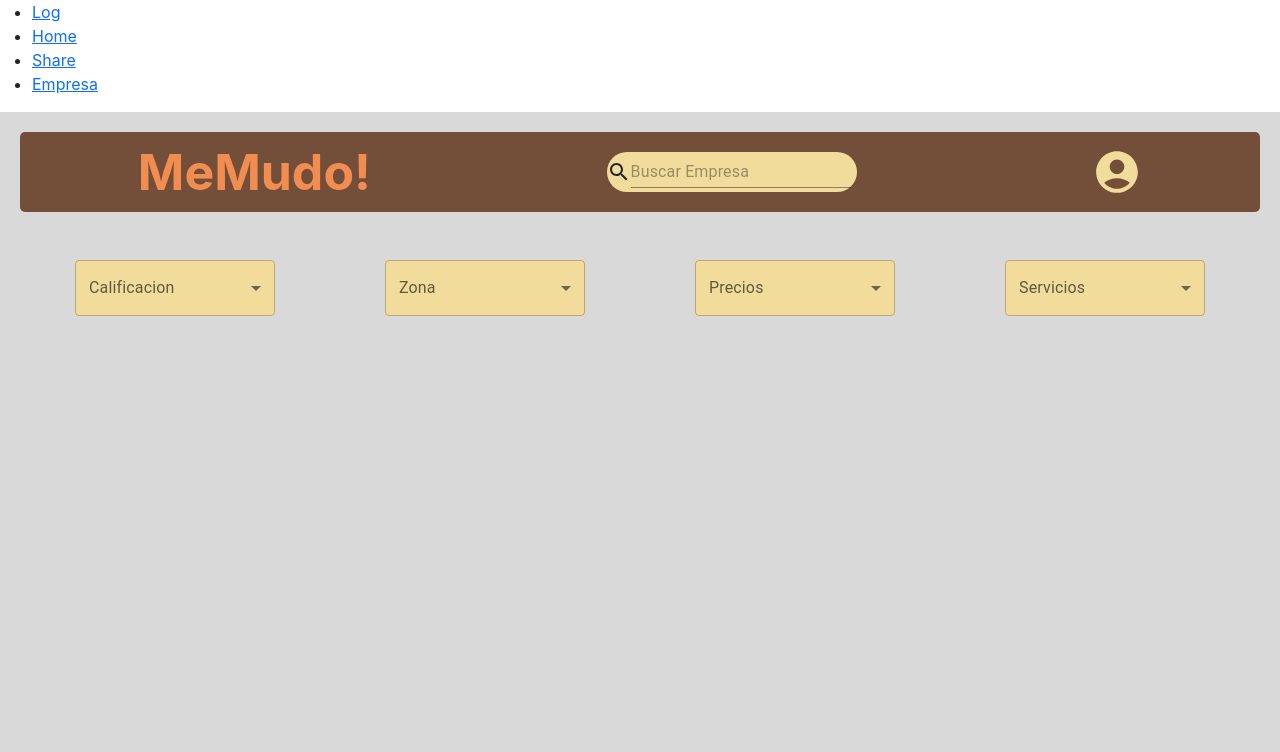
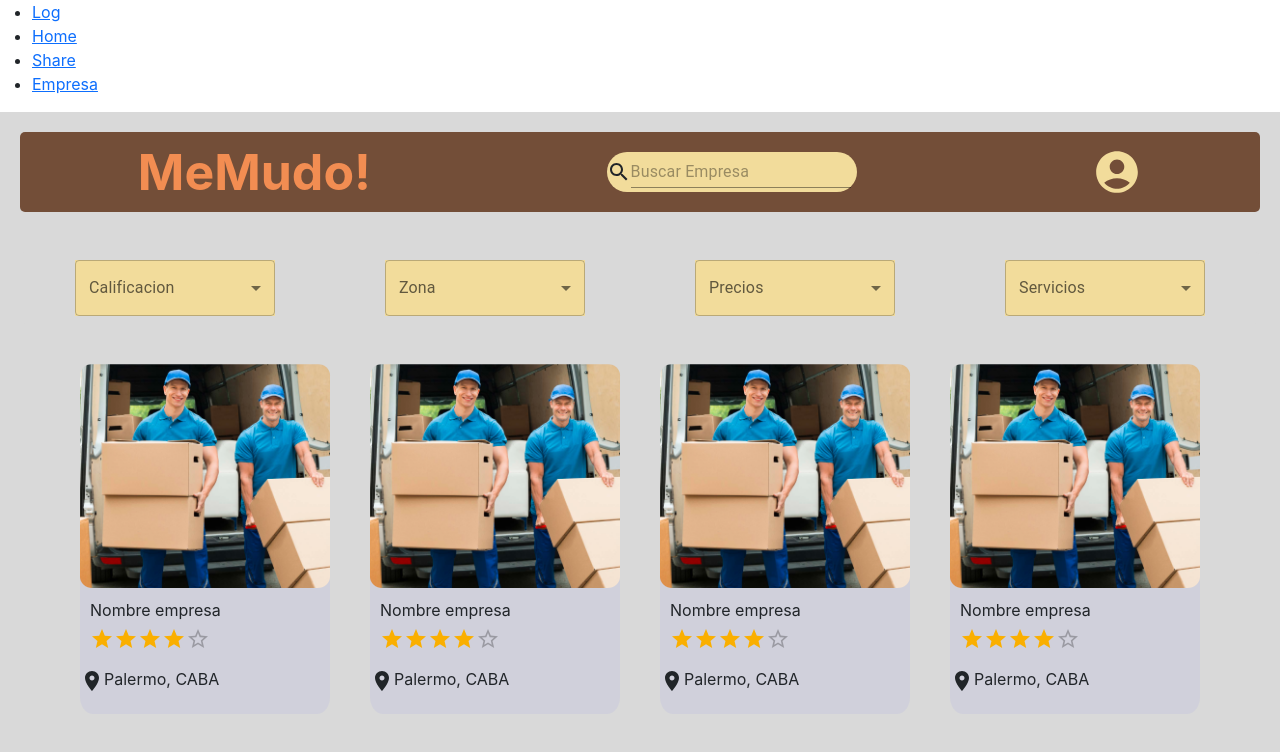
Before and after one commit to IgnacioSorgentini/Web-Mudanzas-FrontEnd, a React (Create React App) app: page /Home in a window 1280 px wide. Shown: the top 752 px of the page. Built offline with nearby package versions, Linux system fonts and the light colour scheme.

Commit message:
Armando componente Empresa e insertando algunos en la pantalla Home Cliente

```diff
--- a/src/components/Empresa/Empresa.css
+++ b/src/components/Empresa/Empresa.css
@@ -0,0 +1,40 @@
+.contenedor-empresa{
+    display: flex;
+    flex-direction: column;
+    box-sizing: border-box;
+    width: 250px;
+    height: 350px;
+    background-color: rgba(128, 128, 228, .1);
+    margin: 20px;
+    border-radius: 5%;
+}
+
+.contenedor-imagen{
+    width: 100%;
+    height: 65%;
+    border-radius: 5%;
+    background-image: url('./ImagenEmpresa.PNG');
+    background-repeat: no-repeat;
+    background-size: cover;
+}
+
+.contenedor-nombre{
+    margin-top: 5px;
+    padding-left: 10px;
+}
+
+.contenedor-puntuacion{
+    padding-left: 10px;
+}
+
+.contenedor-ubicacion{
+    margin-top: 5px;
+}
+
+.contenedor-empresa div{
+    margin-bottom: 5px;
+}
+
+.contenedor-empresa:hover{
+    background-color: rgba(128, 128, 228, .3);
+}
--- a/src/components/Empresa/Empresa.jsx
+++ b/src/components/Empresa/Empresa.jsx
@@ -1,12 +1,25 @@
 import React from "react";
 import './Empresa.css';
+import Rating from '@mui/material/Rating';
+import LocationOnIcon from '@mui/icons-material/LocationOn';
 
 function Empresa(){
     return(
-        <div className="empresa">
+        <div className="contenedor-empresa">
+            <div className="contenedor-imagen">
 
+            </div>
+            <div className="contenedor-nombre">
+                Nombre empresa
+            </div>
+            <div className="contenedor-puntuacion">
+                <Rating name="read-only" value={4}  readOnly/>
+            </div>
+            <div className="contenedor-ubicacion">
+                <p><LocationOnIcon></LocationOnIcon>Palermo, CABA</p>
+            </div>
         </div>
     )
 }
 
-export default Empresa();
+export default Empresa;
--- a/src/pages/HomeCliente/HomeCliente.css
+++ b/src/pages/HomeCliente/HomeCliente.css
@@ -0,0 +1,4 @@
+.caja{
+    display: flex;
+    flex-wrap: nowrap;
+}
--- a/src/pages/HomeCliente/HomeCliente.jsx
+++ b/src/pages/HomeCliente/HomeCliente.jsx
@@ -11,11 +11,12 @@ import FormControlLabel from '@mui/material/FormControlLabel';
 import Checkbox from '@mui/material/Checkbox';
 import Input from '@mui/material/Input';
 import Box from '@mui/material/Box';
+import Empresa from '../../components/Empresa/Empresa';
 
 export default function Home(){
 
     return(
-        <div style={{display:"flex",height:"100vh", backgroundColor:"#D9D9D9",flex:1,flexDirection:"column"}}>
+        <div style={{display:"flex", backgroundColor:"#D9D9D9",flex:1,flexDirection:"column"}}>
           <div style={{display:"flex",backgroundColor:"#734E38",height:"10vh",flexDirection:"row",justifyContent:"space-around" , borderRadius:"5px",margin:"20px",alignItems:"center"}}>
             <a style={{fontWeight: "bold",color:"#F28D52",fontSize:50}}>MeMudo!</a>
             <Box  style={{display:"flex",backgroundColor:"#F2DC9B",width : 250,height: 40,borderRadius:"50px",alignItems:"center",flexDirection:"row", }}>
@@ -74,6 +75,15 @@ export default function Home(){
                 </Select>
             </FormControl></div>
             </div>
+            <div className="contenedor-empresas" style={{display:"flex", flexDirection:"row", flexWrap: "wrap", justifyContent: "center"}}>
+              <Empresa />
+              <Empresa />
+              <Empresa />
+              <Empresa />
+              <Empresa />
+              <Empresa />
+              <Empresa />
+            </div>
             </div>
     );
 }
```
Also changed, not shown: src/components/Empresa/ImagenEmpresa.PNG (added).
